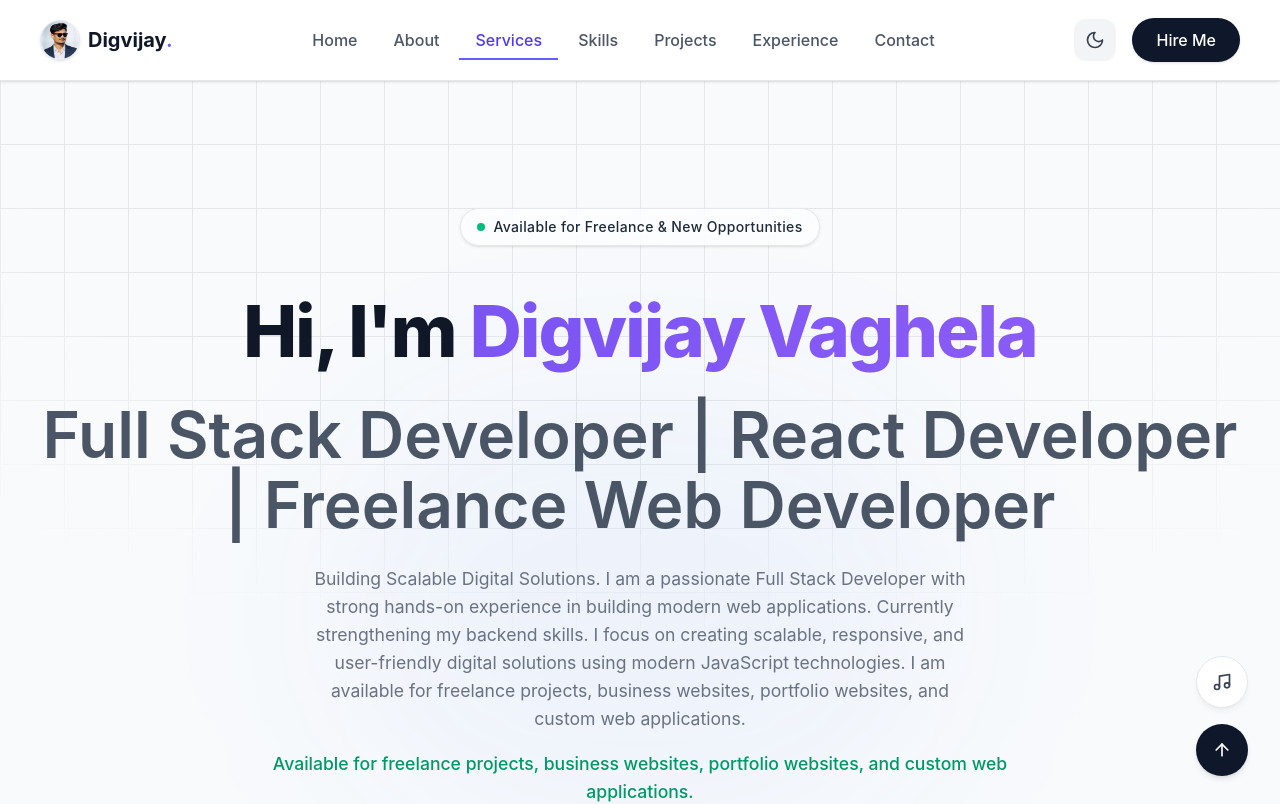
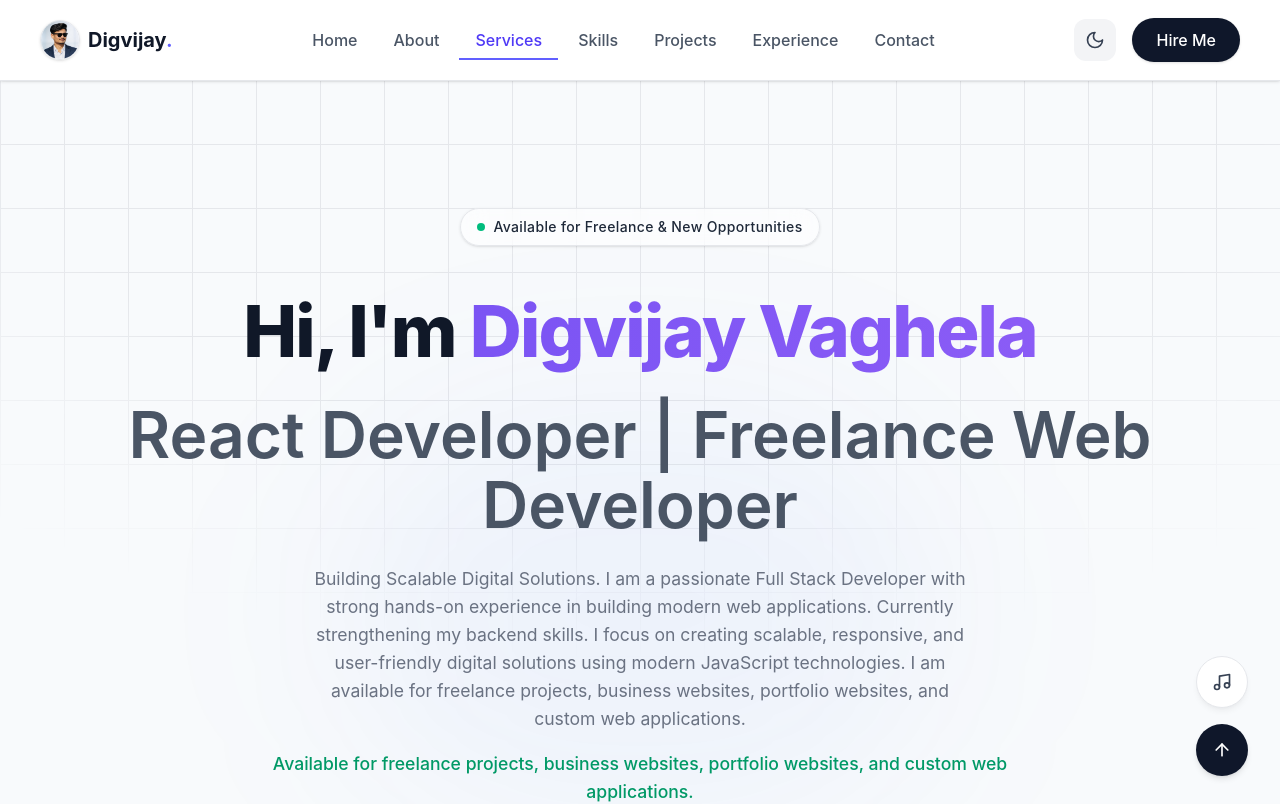
Before and after one commit to digvijayvaghelaa04/Portfolio-Dv, a React (Vite) app: page / in a window 1280 px wide. Shown: the top 804 px of the page. Built offline with nearby package versions, Linux system fonts and the light colour scheme.

Commit message:
Remove 'Full Stack Developer' from hero subtitle

```diff
--- a/src/app/data/portfolio-data.ts
+++ b/src/app/data/portfolio-data.ts
@@ -3,7 +3,7 @@ import profileImg from "../../imports/images/IMG_0133.png";
 export const portfolioData = {
   personal: {
     name: "Digvijay Vaghela",
-    role: "Full Stack Developer | React Developer | Freelance Web Developer",
+    role: "React Developer | Freelance Web Developer",
     tagline: "Building Scalable Digital Solutions",
     description: "I am a passionate Full Stack Developer with strong hands-on experience in building modern web applications. Currently strengthening my backend skills. I focus on creating scalable, responsive, and user-friendly digital solutions using modern JavaScript technologies. I am available for freelance projects, business websites, portfolio websites, and custom web applications.",
     email: "digvijayvahelaa04@gmail.com",
```
Also changed, not shown: 2 other files (tests, documents, lock files or other folders).
